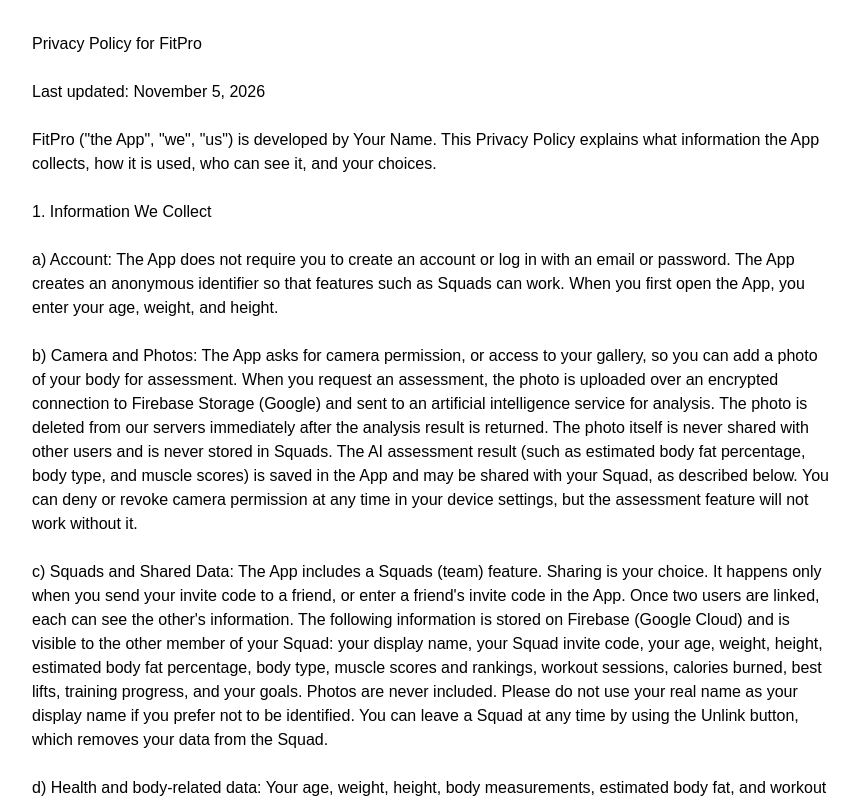
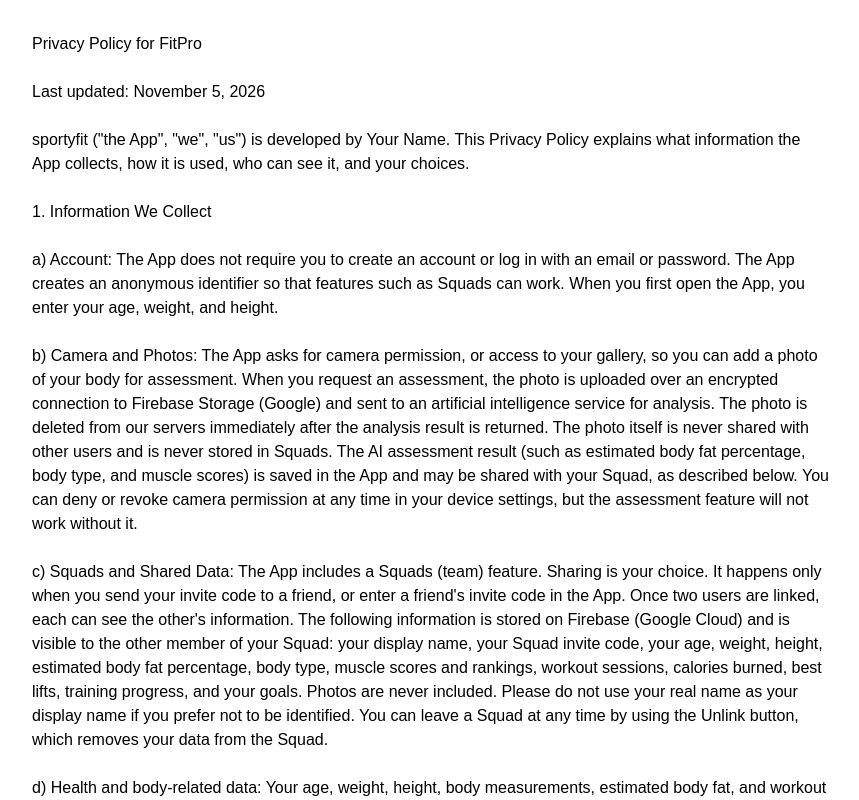
Before and after one commit to zodiac-19/fitpro_app, a website: page docs/privacy.html in a window 1280 px wide. Shown: the top 800 px of the page, without its empty margins (208-1067 px from the left). Drawn offline with Linux system fonts and the light colour scheme.

Commit message:
Update app name from FitPro to sportyfit in privacy policy

```diff
--- a/docs/privacy.html
+++ b/docs/privacy.html
@@ -15,7 +15,7 @@ Privacy Policy for FitPro
 
 Last updated: November 5, 2026
 
-FitPro ("the App", "we", "us") is developed by Your Name. This Privacy Policy explains what information the App collects, how it is used, who can see it, and your choices.
+sportyfit ("the App", "we", "us") is developed by Your Name. This Privacy Policy explains what information the App collects, how it is used, who can see it, and your choices.
 
 1. Information We Collect
 
```
